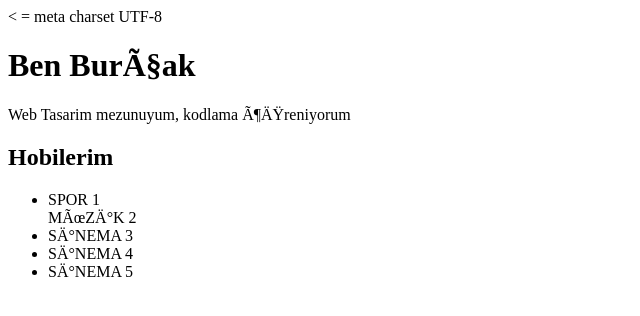
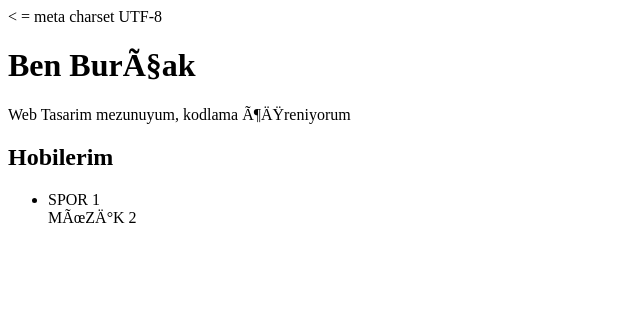
Before and after one commit to burcakaydin-tech/deneme, a plain HTML site: page index2.html in a window 1280 px wide. Shown: the whole page, without its empty margins (0-640 px from the left). Drawn offline with Linux system fonts and the light colour scheme.

Commit message:
necip sinema sevmiyor

```diff
--- a/index2.html
+++ b/index2.html
@@ -11,9 +11,7 @@
         <ul>
             <li>SPOR 1</li>
             <Lİ>MÜZİK 2</li>
-            <li>SİNEMA 3</li>
-            <li>SİNEMA 4</li>
-            <li>SİNEMA 5</li>
+
 
         </ul>
     </body>
```
